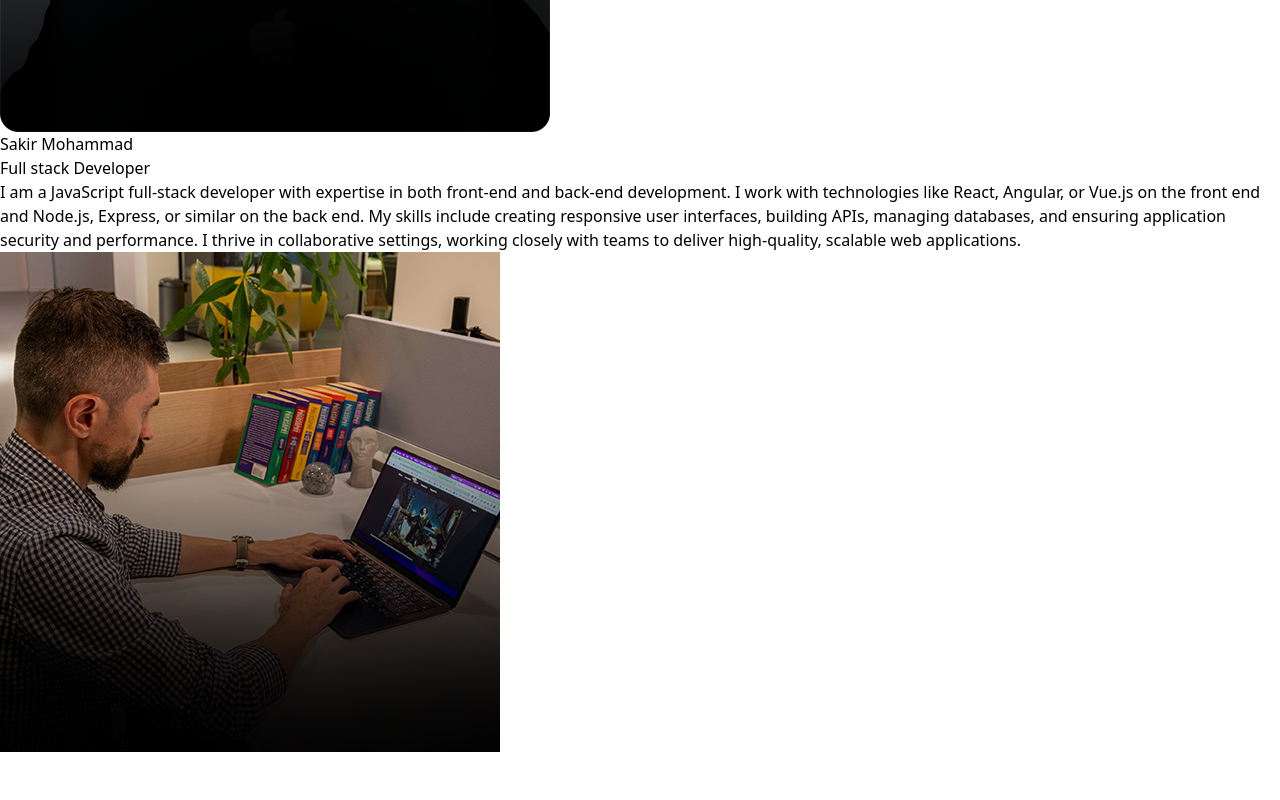
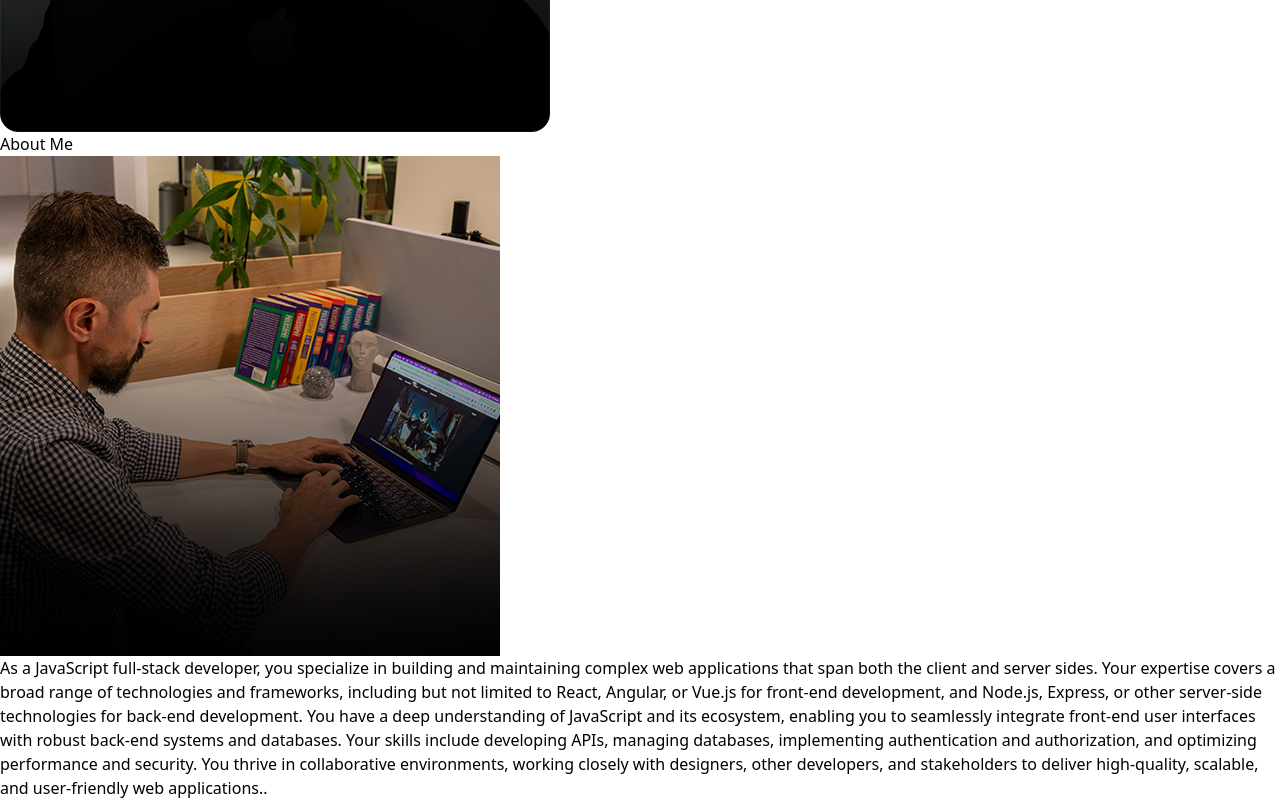
Before and after one commit to sakirmohammad775/Portfolio, a React (Vite) app: page / in a window 1280 px wide. Shown: the part 610-1410 px from the top of the page. Before the commit the page ends 1362 px from the top, so only its background shows below. Built offline with nearby package versions, Linux system fonts and the light colour scheme.

Commit message:
added to about section

```diff
--- a/src/About/About.jsx
+++ b/src/About/About.jsx
@@ -4,17 +4,18 @@ const About = () => {
     return (
         <>
             <div className="border-b border-neutral-900 pb-4 lg:mb-35">
+                <p className="text-3xl text-center my-20">About <span className="text-gray-500">Me</span></p>
                 <div className="flex flex-wrap">
-                    <div className="w-full lg:flex-col-reverse ">
-                        <div className="flex flex-col lg:w-1/2 items-center lg:items-start">
-                            <h1 className="text-4xl pb-16 font-thin tracking-tight lg:mt-16 lg:text-6xl">Sakir Mohammad</h1>
-                            <span className="bg-gradient-to-r from-pink-300 via-slate-500 to-purple-500 bg-clip-text text-4xl tracking-tight text-transparent">Full stack Developer</span>
-                            <p className="my-2 mx-w-xl py-6 font-light tracking-tight ">I am a JavaScript full-stack developer with expertise in both front-end and back-end development. I work with technologies like React, Angular, or Vue.js on the front end and Node.js, Express, or similar on the back end. My skills include creating responsive user interfaces, building APIs, managing databases, and ensuring application security and performance. I thrive in collaborative settings, working closely with teams to deliver high-quality, scalable web applications.</p>
-                        </div>
+                    <div className="w-full lg:flex ">
                         {/* profile section */}
                         <div className='lg:w-1/2'>
                             <img src={about} alt="" />
                         </div>
+                    {/* para section */}
+                        <div className="flex flex-col lg:w-1/2 items-center lg:items-start">
+                            <p className="my-2 mx-w-xl py-24 font-light tracking-tight ">As a JavaScript full-stack developer, you specialize in building and maintaining complex web applications that span both the client and server sides. Your expertise covers a broad range of technologies and frameworks, including but not limited to React, Angular, or Vue.js for front-end development, and Node.js, Express, or other server-side technologies for back-end development. You have a deep understanding of JavaScript and its ecosystem, enabling you to seamlessly integrate front-end user interfaces with robust back-end systems and databases. Your skills include developing APIs, managing databases, implementing authentication and authorization, and optimizing performance and security. You thrive in collaborative environments, working closely with designers, other developers, and stakeholders to deliver high-quality, scalable, and user-friendly web applications..</p>
+                        </div>
+
                     </div>
                 </div>
             </div>
--- a/src/Home/Home.jsx
+++ b/src/Home/Home.jsx
@@ -6,14 +6,16 @@ const Home = () => {
     return (
         <>
             <div className="max-w-screen-2xl mx-auto overflow-x-hidden text-neutral-300 antialiased selection:bg-cyan-300 selection:text-cyan-900">
+            <div className="w-full h-full fixed top-0 -z-10">
+            <div className="absolute top-0 z-[-2] h-screen w-screen bg-neutral-950 bg-[radial-gradient(ellipse_80%_80%_at_50%_-20%,rgba(120,119,198,0.3),rgba(255,255,255,0))]"></div>
+            </div>
 
-            <div className="absolute top-0 z-[-2] h-screen w-screen bg-neutral-950 bg-[radial-gradient(ellipse_80%_80%_at_50%_-20%,rgba(120,119,198,0.3),rgba(255,255,255,0))]">
                     <div className="max-w-screen-xl mx-auto">
                     <Navbar></Navbar>
                     <Banner></Banner>
                     <About></About>
                     </div>
-                </div>
+
             </div>
 
         </>
```
